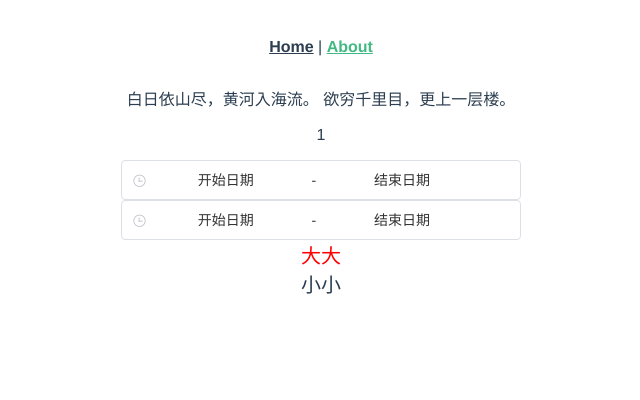
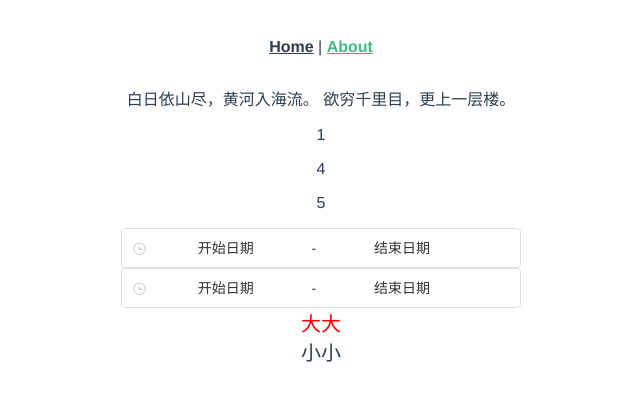
Before and after one commit to 1997zyb/vue2, a Vue app: page /about in a window 1280 px wide. Shown: the top 400 px of the page, without its empty margins (319-959 px from the left). Built offline with nearby package versions, Linux system fonts and the light colour scheme; what mavon-editor would draw is missing.

Commit message:
新增一句

```diff
--- a/src/views/AboutView.vue
+++ b/src/views/AboutView.vue
@@ -3,6 +3,8 @@
     白日依山尽，黄河入海流。
     欲穷千里目，更上一层楼。
     <p>1</p>
+    <p>4</p>
+    <p>5</p>
     <div class="range">
       <el-date-picker v-model="showTabTime1" type="datetimerange" valueFormat="yyyy-MM-dd HH:mm:ss"
         start-placeholder="开始日期" end-placeholder="结束日期">
```
